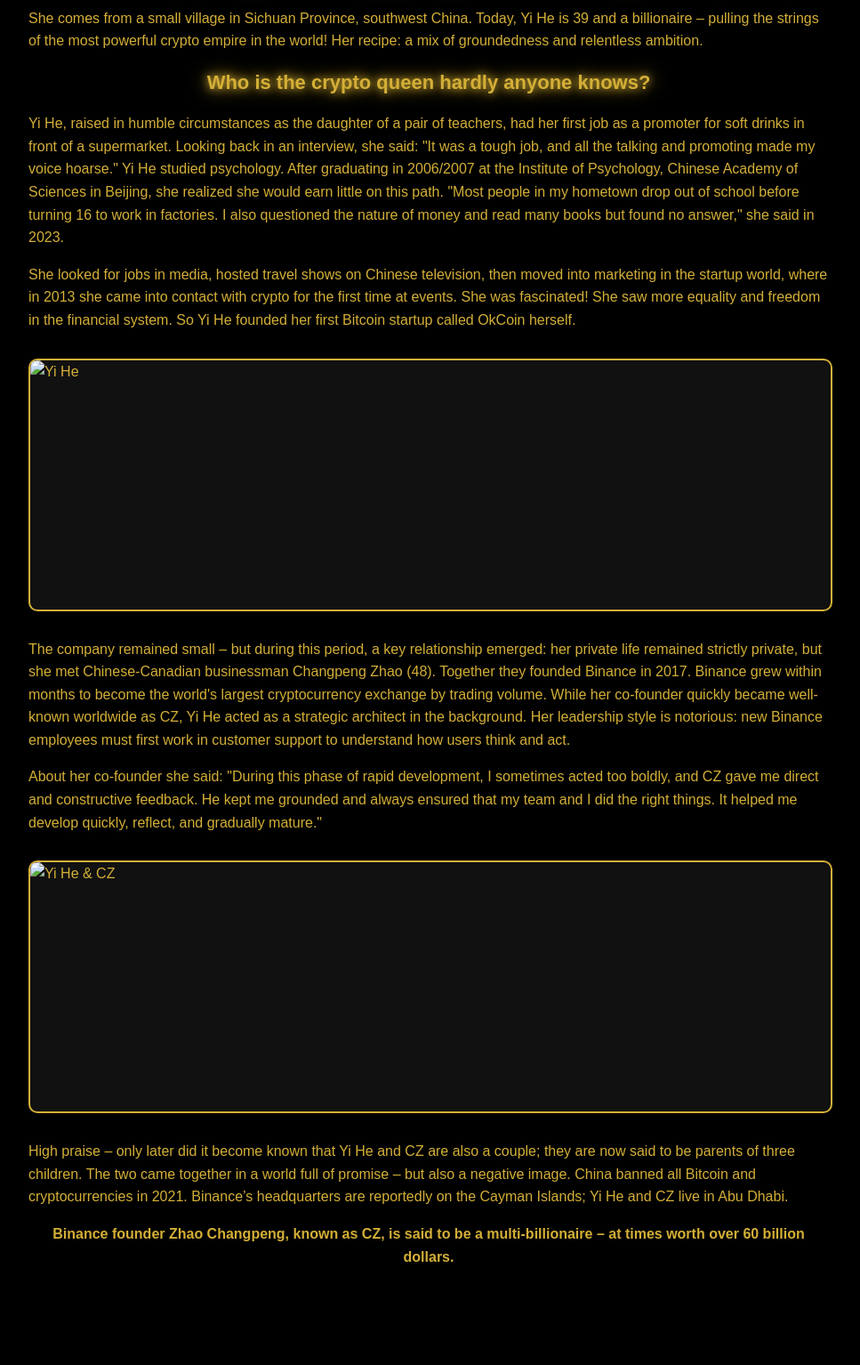
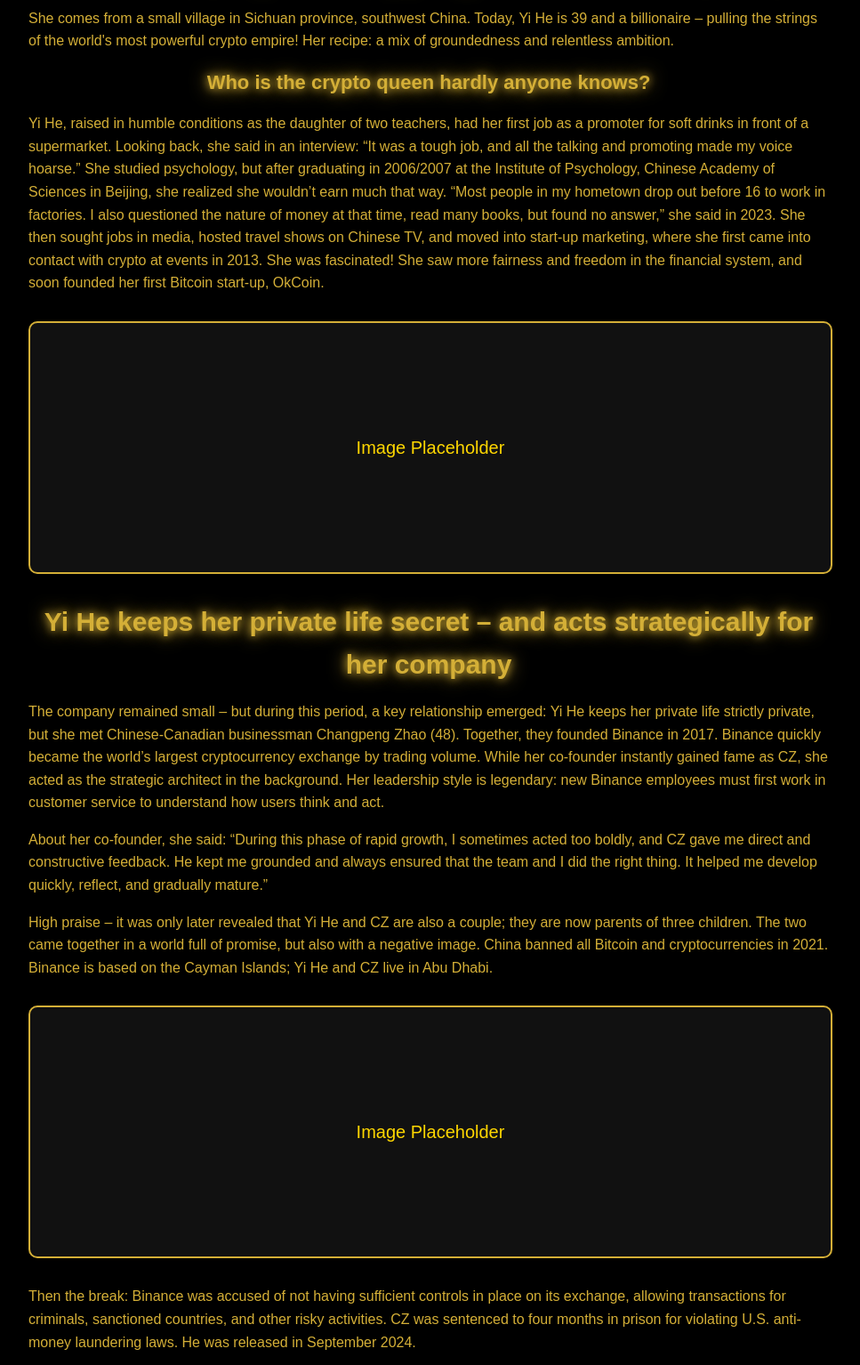
Before and after one commit to AIBULLISH/queenie, a plain HTML site: page index.html in a window 1280 px wide. Shown: the part 517-2051 px from the top of the page at 89% size, without its empty margins (158-1125 px from the left). Drawn offline with Linux system fonts and the light colour scheme.

Commit message:
Refactor index.html for improved layout and style
Updated HTML structure and styling for better readability and organization.

```diff
--- a/index.html
+++ b/index.html
@@ -1,176 +1,188 @@
 <!DOCTYPE html>
 <html lang="en">
 <head>
-<meta charset="UTF-8" />
-<meta name="viewport" content="width=device-width, initial-scale=1.0" />
+<meta charset="UTF-8">
+<meta name="viewport" content="width=device-width, initial-scale=1.0">
 <title>$QUEENIE</title>
-
 <style>
-    /* -------------------------------- GLOBAL STYLE -------------------------------- */
+    /* ----------------------------- GLOBAL ----------------------------- */
     body {
-        margin: 0;
-        padding: 0;
-        font-family: Arial, sans-serif;
-        background: #000;
-        color: #d4af37;
-        line-height: 1.6;
+        margin:0;
+        padding:0;
+        font-family:Arial, sans-serif;
+        background:#000;
+        color:#d4af37;
+        line-height:1.6;
     }
 
     h1, h2, h3 {
-        text-align: center;
-        margin: 0;
+        text-align:center;
+        margin:0;
         text-shadow: 0 0 10px #d4af37, 0 0 20px #d4af37;
     }
 
-    h1 { font-size: 42px; margin-top: 20px; }
-    h2 { font-size: 30px; margin-bottom: 15px; }
-    h3 { font-size: 22px; margin-bottom: 8px; }
+    h1 { font-size:42px; margin-top:20px; }
+    h2 { font-size:30px; margin-bottom:15px; }
+    h3 { font-size:22px; margin-bottom:8px; }
 
     .section {
-        padding: 40px 20px;
-        max-width: 900px;
-        margin: 0 auto;
+        padding:40px 20px;
+        max-width:900px;
+        margin:0 auto;
     }
 
-    /* -------------------------------- HEADER -------------------------------- */
+    /* ----------------------------- HEADER ----------------------------- */
     header {
-        text-align: center;
-        padding: 40px 20px 20px;
+        text-align:center;
+        padding:40px 20px 20px;
     }
 
     .logo-placeholder {
-        width: 180px;
-        height: 180px;
-        margin: 0 auto;
-        border: 2px solid #d4af37;
-        border-radius: 12px;
-        overflow: hidden;
-    }
-
-    .logo-placeholder img {
-        width: 100%;
-        height: 100%;
-        object-fit: cover;
+        width:180px;
+        height:180px;
+        margin:0 auto;
+        border:2px solid #d4af37;
+        border-radius:12px;
     }
 
     .buy-button, .x-button {
-        display: inline-block;
-        padding: 12px 28px;
-        margin: 20px 10px;
-        background: #d4af37;
-        color: #000;
-        font-weight: bold;
-        text-decoration: none;
-        border-radius: 6px;
+        display:inline-block;
+        padding:12px 28px;
+        margin:20px 10px;
+        background:#d4af37;
+        color:#000;
+        font-weight:bold;
+        text-decoration:none;
+        border-radius:6px;
     }
 
-    /* -------------------------------- IMAGE BOXES -------------------------------- */
+    /* ----------------------------- IMAGE PLACEHOLDER ----------------------------- */
     .image-placeholder {
-        width: 100%;
-        height: 280px;
-        background: #111;
-        border: 2px solid #d4af37;
-        border-radius: 10px;
-        margin: 30px 0;
-        overflow: hidden;
+        width:100%;
+        height:280px;
+        background:#111;
+        border:2px solid #d4af37;
+        border-radius:10px;
+        margin:30px 0;
+        display:flex;
+        justify-content:center;
+        align-items:center;
+        font-size:20px;
+        color:gold;
     }
 
-    .image-placeholder img {
-        width: 100%;
-        height: 100%;
-        object-fit: cover;
-    }
-
-    /* -------------------------------- FAQ -------------------------------- */
+    /* ----------------------------- FAQ ----------------------------- */
     .faq-item {
-        margin-bottom: 20px;
-        text-align: center;
+        margin-bottom:20px;
+        text-align:center;
     }
 </style>
 </head>
-
 <body>
 
-<!-- -------------------------------- HEADER -------------------------------- -->
+<!-- ----------------------------- HEADER ----------------------------- -->
 <header>
-    <div class="logo-placeholder">
-        <img src="logo.png" alt="Logo">
-    </div>
-
+    <div class="logo-placeholder"></div>
     <h1>$QUEENIE – Inspired by Influence</h1>
-
     <a href="https://four.meme" class="buy-button">BUY</a>
     <a href="https://x.com" class="x-button">X</a>
 </header>
 
-<!-- -------------------------------- STORY SECTION -------------------------------- -->
+<!-- ----------------------------- STORY SECTION ----------------------------- -->
 <div class="section">
-    <h2>The Untold Story of the Crypto Queen – Rising from Sichuan</h2>
+    <h2>The Untold Story of the Crypto Queen – Rise from Sichuan</h2>
 
     <p>
-        She comes from a small village in Sichuan Province, southwest China. Today, Yi He is 39 and a billionaire – pulling the strings of the most powerful crypto empire in the world! Her recipe: a mix of groundedness and relentless ambition.
+        She comes from a small village in Sichuan province, southwest China. Today, Yi He is 39 and a billionaire –
+        pulling the strings of the world's most powerful crypto empire! Her recipe: a mix of groundedness and relentless ambition.
     </p>
 
     <h3>Who is the crypto queen hardly anyone knows?</h3>
 
     <p>
-        Yi He, raised in humble circumstances as the daughter of a pair of teachers, had her first job as a promoter for soft drinks in front of a supermarket. Looking back in an interview, she said: "It was a tough job, and all the talking and promoting made my voice hoarse." Yi He studied psychology. After graduating in 2006/2007 at the Institute of Psychology, Chinese Academy of Sciences in Beijing, she realized she would earn little on this path. "Most people in my hometown drop out of school before turning 16 to work in factories. I also questioned the nature of money and read many books but found no answer," she said in 2023.
+        Yi He, raised in humble conditions as the daughter of two teachers, had her first job as a promoter for soft drinks
+        in front of a supermarket. Looking back, she said in an interview: “It was a tough job, and all the talking and promoting
+        made my voice hoarse.” She studied psychology, but after graduating in 2006/2007 at the Institute of Psychology,
+        Chinese Academy of Sciences in Beijing, she realized she wouldn’t earn much that way. “Most people in my hometown drop out
+        before 16 to work in factories. I also questioned the nature of money at that time, read many books, but found no answer,”
+        she said in 2023. She then sought jobs in media, hosted travel shows on Chinese TV, and moved into start-up marketing,
+        where she first came into contact with crypto at events in 2013. She was fascinated! She saw more fairness and freedom
+        in the financial system, and soon founded her first Bitcoin start-up, OkCoin.
+    </p>
+
+    <div class="image-placeholder">Image Placeholder</div>
+
+    <h2>Yi He keeps her private life secret – and acts strategically for her company</h2>
+
+    <p>
+        The company remained small – but during this period, a key relationship emerged: Yi He keeps her private life strictly private,
+        but she met Chinese-Canadian businessman Changpeng Zhao (48). Together, they founded Binance in 2017. Binance quickly became
+        the world’s largest cryptocurrency exchange by trading volume. While her co-founder instantly gained fame as CZ, she acted as
+        the strategic architect in the background. Her leadership style is legendary: new Binance employees must first work in customer
+        service to understand how users think and act.
     </p>
 
     <p>
-        She looked for jobs in media, hosted travel shows on Chinese television, then moved into marketing in the startup world, where in 2013 she came into contact with crypto for the first time at events. She was fascinated! She saw more equality and freedom in the financial system. So Yi He founded her first Bitcoin startup called OkCoin herself.
-    </p>
-
-    <div class="image-placeholder">
-        <img src="image1.jpg" alt="Yi He">
-    </div>
-
-    <p>
-        The company remained small – but during this period, a key relationship emerged: her private life remained strictly private, but she met Chinese-Canadian businessman Changpeng Zhao (48). Together they founded Binance in 2017. Binance grew within months to become the world's largest cryptocurrency exchange by trading volume. While her co-founder quickly became well-known worldwide as CZ, Yi He acted as a strategic architect in the background. Her leadership style is notorious: new Binance employees must first work in customer support to understand how users think and act.
+        About her co-founder, she said: “During this phase of rapid growth, I sometimes acted too boldly, and CZ gave me direct and
+        constructive feedback. He kept me grounded and always ensured that the team and I did the right thing. It helped me develop
+        quickly, reflect, and gradually mature.”
     </p>
 
     <p>
-        About her co-founder she said: "During this phase of rapid development, I sometimes acted too boldly, and CZ gave me direct and constructive feedback. He kept me grounded and always ensured that my team and I did the right things. It helped me develop quickly, reflect, and gradually mature."
+        High praise – it was only later revealed that Yi He and CZ are also a couple; they are now parents of three children.
+        The two came together in a world full of promise, but also with a negative image. China banned all Bitcoin and cryptocurrencies
+        in 2021. Binance is based on the Cayman Islands; Yi He and CZ live in Abu Dhabi.
     </p>
 
-    <!-- NEW IMAGE PLACEHOLDER -->
-    <div class="image-placeholder">
-        <img src="image2.jpg" alt="Yi He & CZ">
-    </div>
+    <!-- IMAGE PLACEHOLDER BETWEEN LAST TWO SECTIONS -->
+    <div class="image-placeholder">Image Placeholder</div>
 
     <p>
-        High praise – only later did it become known that Yi He and CZ are also a couple; they are now said to be parents of three children. The two came together in a world full of promise – but also a negative image. China banned all Bitcoin and cryptocurrencies in 2021. Binance’s headquarters are reportedly on the Cayman Islands; Yi He and CZ live in Abu Dhabi.
+        Then the break: Binance was accused of not having sufficient controls in place on its exchange, allowing transactions for criminals,
+        sanctioned countries, and other risky activities. CZ was sentenced to four months in prison for violating U.S. anti-money laundering laws.
+        He was released in September 2024.
     </p>
+
+    <p>
+        Yi He stepped out of invisibility during this time. She took responsibility, stabilized the company, and prevented it from being
+        crushed under global regulatory pressure. Since 2022, she has been in charge of Binance Labs – the billion-dollar investment arm
+        of the crypto giant. There, she decides which Web3 projects get funding and go big. With her decisions, she not only sets the daily
+        course but also helps shape the blockchain of tomorrow.
+    </p>
+
+    <!-- IMAGE PLACEHOLDER FOR CZ -->
+    <div class="image-placeholder">CZ Image Placeholder</div>
 
     <!-- ADDITIONAL TEXT UNDER LAST IMAGE -->
     <p style="text-align:center; font-weight:bold; margin-top:15px;">
         Binance founder Zhao Changpeng, known as CZ, is said to be a multi-billionaire – at times worth over 60 billion dollars.
     </p>
+
 </div>
 
-<!-- -------------------------------- BUY & X BUTTON -------------------------------- -->
+<!-- ----------------------------- BUY & X BUTTON SECTION ----------------------------- -->
 <div class="section" style="text-align:center;">
     <a href="https://four.meme" class="buy-button">BUY</a>
     <a href="https://x.com" class="x-button">X</a>
 </div>
 
-<!-- -------------------------------- FAQ -------------------------------- -->
+<!-- ----------------------------- FAQ SECTION ----------------------------- -->
 <div class="section">
     <h2>FAQ</h2>
 
     <div class="faq-item">
         <h3>What is $QUEENIE?</h3>
-        <p>A meme coin on BNB, inspired by the story of one of the most influential personalities in crypto.</p>
+        <p>A meme-coin on BNB, inspired by the story of one of the most influential personalities in crypto.</p>
     </div>
 
     <div class="faq-item">
         <h3>Where can I buy $QUEENIE?</h3>
-        <p>The launch takes place on four.meme. The BUY button leads directly there.</p>
+        <p>The launch takes place on four.meme. The BUY button takes you directly there.</p>
     </div>
 
     <div class="faq-item">
         <h3>Does the coin have utility?</h3>
-        <p>No. It is purely a cultural, story, and community project. The value comes from reach and narrative.</p>
+        <p>No. It’s a pure culture, story, and community project. Value comes from reach and narrative.</p>
     </div>
 
     <div class="faq-item">
```
